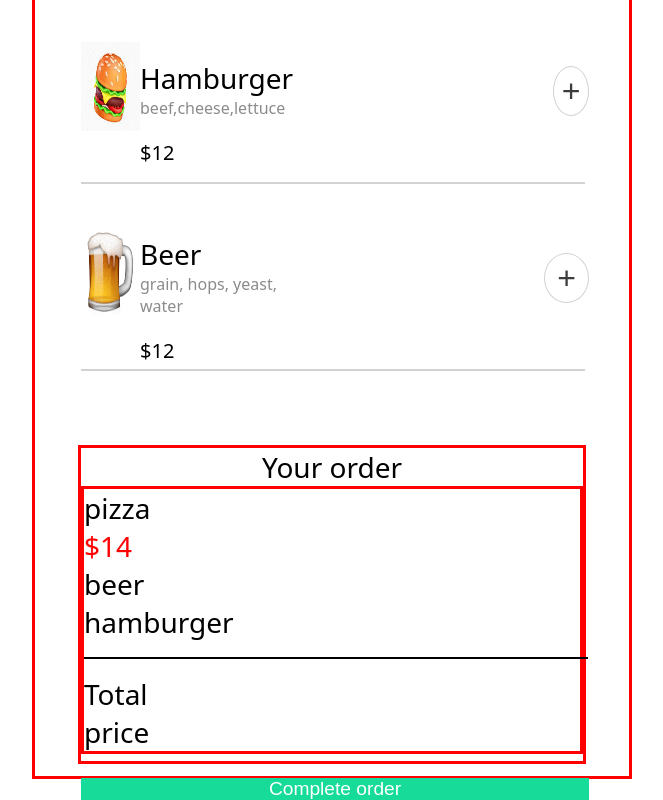
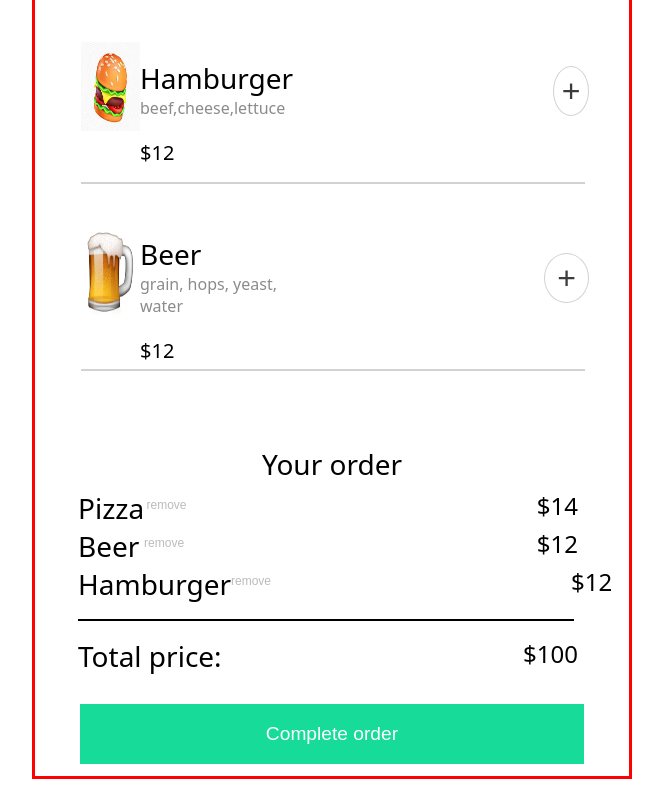
Before and after one commit to EsdrasMukuku/Restaurant-Ordering-App, a plain HTML site: page index.html in a window 1280 px wide. Shown: the part 382-1182 px from the top of the page, without its empty margins (308-971 px from the left). After the commit the page ends 1161 px from the top, so only its background shows below. Drawn offline with Linux system fonts and the light colour scheme; a web font is replaced by a local one.

Commit message:
pre-checkout
finished pre-checkout state without functionality

```diff
--- a/index.html
+++ b/index.html
@@ -39,11 +39,26 @@
         <h2>Your order</h2>
 
     <div class="summary" id="summary">
-       <h2>pizza <span>$14</span></h2>
-       <h2>beer</h2>
-       <h2>hamburger</h2>
+       <div id="pizza-checkout" class="item-checkout">
+        <h2>Pizza</h2>
+        <button class="close_btn">remove</button>
+        <span>$14</span>
+       </div>
+       <div id="beer-checkout" class="item-checkout">
+        <h2>Beer </h2>
+        <button class="close_btn">remove</button>
+        <span>$12</span>
+       </div>
+       <div id="burger-checkout" class="item-checkout">
+        <h2>Hamburger </h2>
+        <button >remove</button>
+        <span>$12</span>
+      </div>
        <hr>
-       <h2>Total price</h2>
+       <div class="item-checkout">
+       <h2>Total price:</h2>
+       <span>$100</span>
+    </div>
     </div>
         <button id="btn-checkout">Complete order</button>
     </section>
--- a/style.css
+++ b/style.css
@@ -158,7 +158,6 @@ button:hover {
 .pre-checkout{
     width: 31.75rem;
     height: 19.9375rem;
-    border: 3px solid red;
     margin-top: -2rem;
     margin-inline: auto;
     font-family: 'Smythe', system-ui;
@@ -171,7 +170,7 @@ button:hover {
     }
 
     #btn-checkout {
-        width: 31.75rem;
+        width: 31.55rem;
         height: 3.75rem;
         border: none;
         border-style: none;
@@ -188,19 +187,48 @@ button:hover {
     }
 
     .summary {
-        padding-right: 400px;
-
-        border: 3px solid red;
+        padding-right: 25rem;
         text-align: left;
         display: flex;
         flex-direction: column;
 
+        .item-checkout {
+            display: flex;
+            justify-content: space-between;
+            width: 31.25rem;
+            font-style: 1.75rem;
         h2{
             text-align: left;
+            font-weight: 400;
+            font-size: 1.75rem
+        }
 
-            span{
-                color: red;
-                margin-left:
+
+         span{
+                color: var(--black);
+                font-size: 1.50rem;
+            }
+
+            button{
+            width: 3rem;
+            height: 1.375rem;
+            border-radius: 0;
+            border-style: none;
+            font-size: .75rem;
+            color: #BBBBBB;
+            background: none;
+            padding-bottom: -3rem;
+            margin-top: 0;
+            margin-top: 5px;
+            margin-right: 18.75rem;
+            text-align: left;
+
+
+
+            }
+
+            .close_btn{
+                margin-left: -2.5rem;
             }
         }
     }
@@ -211,7 +239,7 @@ button:hover {
 }
 
 .summary>hr {
-    width: 31.5rem;
+    width: 31rem;
     border: 1px solid var(--black);
     margin-block: 1rem;
 
```
